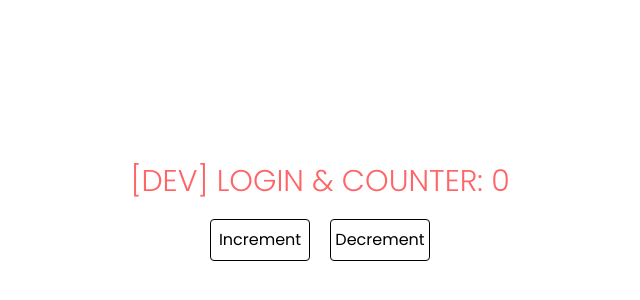
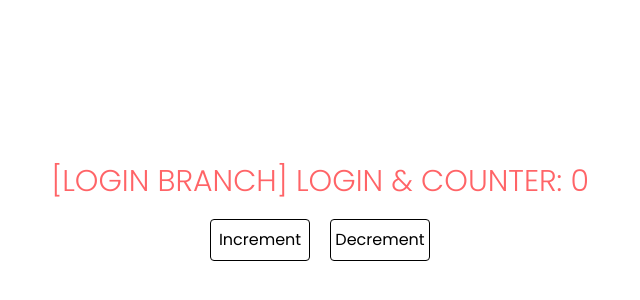
Before and after one commit to AungKyawPhyo1142/fe-sonique, a React (Vite) app: page /auth/login in a window 1280 px wide. Shown: the part 188-488 px from the top of the page, without its empty margins (320-960 px from the left). Built offline with nearby package versions, Linux system fonts and the light colour scheme.

Commit message:
update: login branch

```diff
--- a/src/pages/auth/Login.tsx
+++ b/src/pages/auth/Login.tsx
@@ -11,7 +11,7 @@ const Login = () => {
     <>
       <div className='h-screen fade-in flex items-center justify-center flex-col gap-y-5'>
         <h1 className='text-3xl text-red-400 font-light'>
-        [DEV] LOGIN & COUNTER: {counter}{' '}
+        [LOGIN BRANCH] LOGIN & COUNTER: {counter}{' '}
         </h1>
         <div className='flex items-center gap-x-5'>
           <button
```
